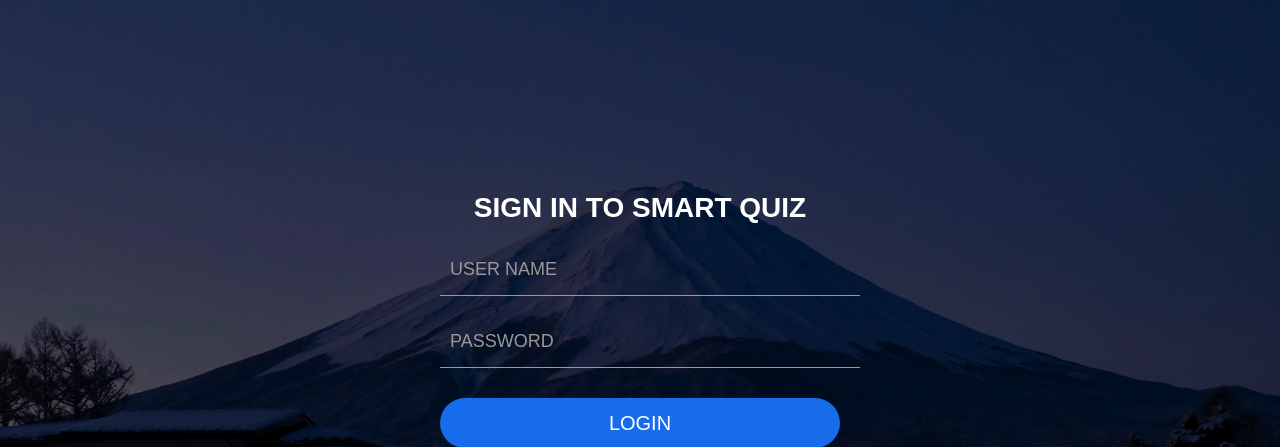
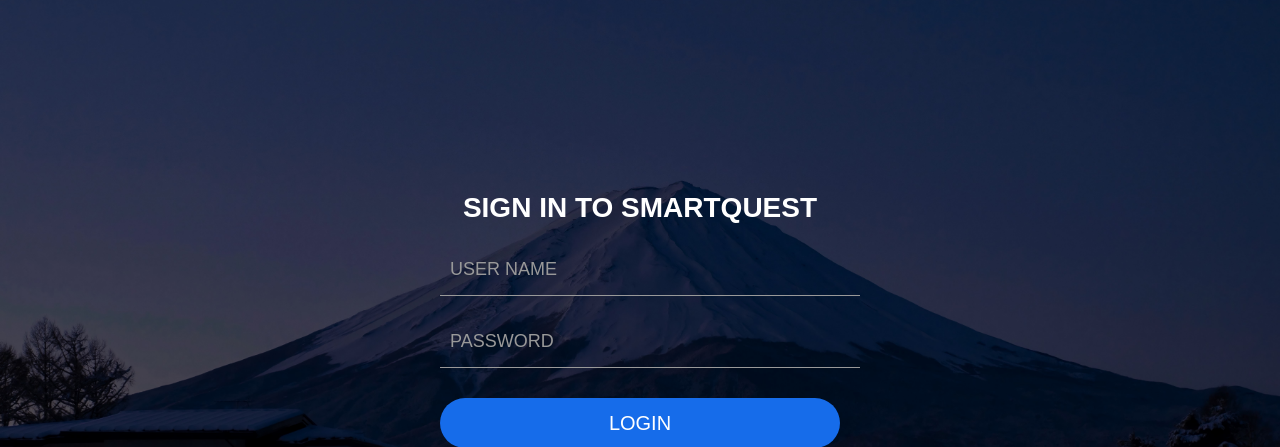
Before and after one commit to HarkaranK/AgileDevelopment_Group6_2023, a Flask app: page /login in a window 1280 px wide. Shown: the part 70-517 px from the top of the page. Run offline with Flask 3, Linux system fonts and the light colour scheme.

Commit message:
fix typo

```diff
--- a/myapp/templates/login.html
+++ b/myapp/templates/login.html
@@ -4,7 +4,7 @@
 
 {% block content %}
     <div class="login-container">
-      <h1 class="login-h1">SIGN IN TO SMART QUIZ</h1>
+      <h1 class="login-h1">SIGN IN TO SMARTQUEST</h1>
       <!-- <img src="{{ url_for('static', filename='img/logo.png') }}" alt="Logo" class="logo" /> -->
       {% with messages = get_flashed_messages() %}
         {% if messages %}
```
